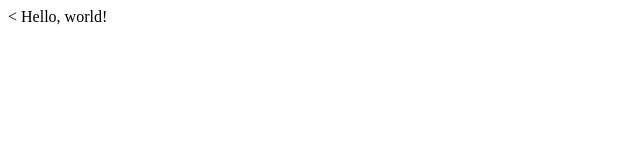
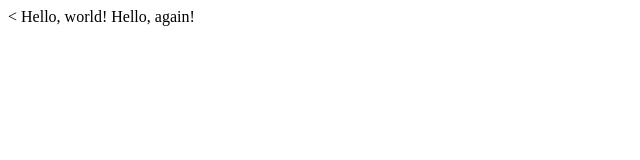
Before and after one commit to rezaneo7/css, a plain HTML site: page index.html in a window 1280 px wide. Shown: the whole page, without its empty margins (0-640 px from the left). Drawn offline with Linux system fonts and the light colour scheme.

Commit message:
Update index.html

```diff
--- a/index.html
+++ b/index.html
@@ -4,6 +4,7 @@
        <title>my WebPage !</title>
        <body>
          Hello, world!
+         Hello, again!
        </body>
     </head>
 </html>
```
